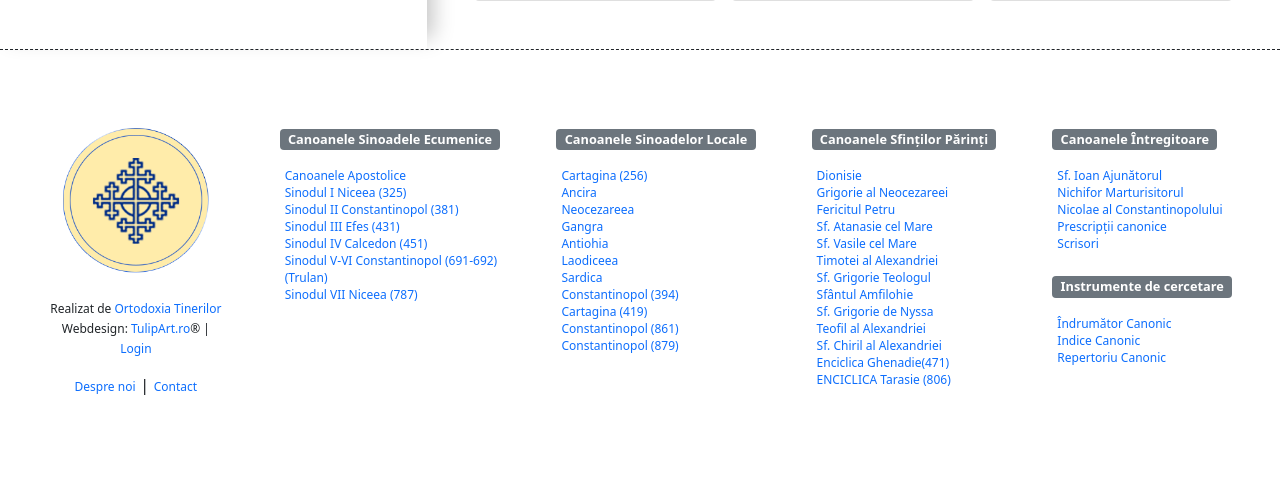
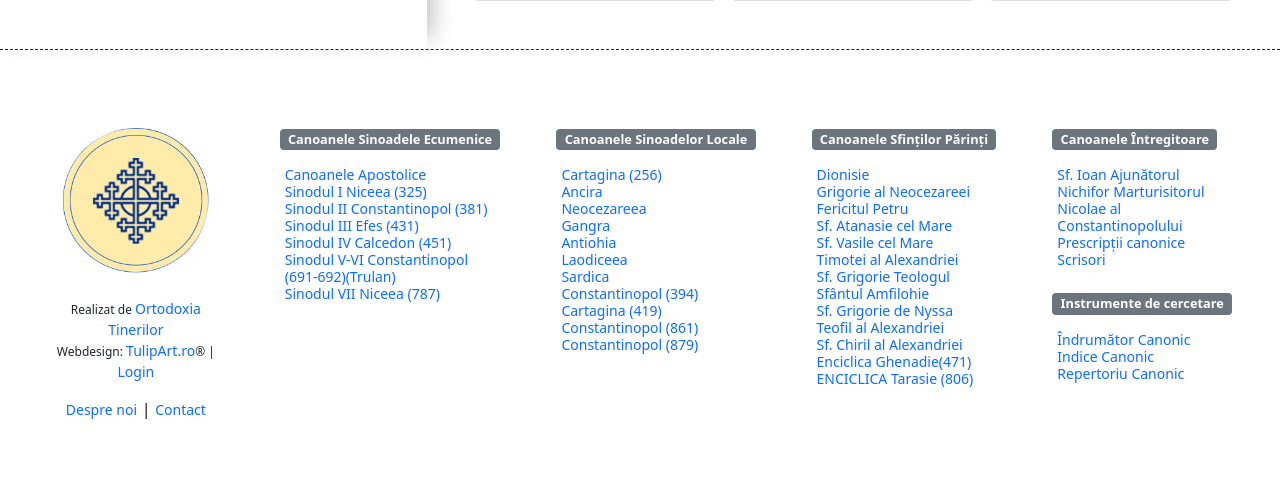
Before and after one commit to dutzelu/canoaneortodoxe, a PHP site: page /canoane/ in a window 1280 px wide. Shown: the part 2770-3254 px from the top of the page. Before the commit the page ends 3165 px from the top, so only its background shows below. Run offline with PHP 8.4, Linux system fonts and the light colour scheme; data comes from the database, SQL or seed files in the repository; some libraries are stand-ins or nearby versions.

Commit message:
font size footer

```diff
--- a/style.css
+++ b/style.css
@@ -283,7 +283,7 @@ footer {
   border-top:1px dashed;
 }
 footer a {
-  font-size:12px;
+  font-size:14px;
 }
 
 .logoFooter img {max-width:150px;}
@@ -293,7 +293,7 @@ footer a {
 footer ul li {
   list-style: none;
   margin:0;
-  line-height: 15px;
+  line-height: 16px;
   margin-left:5px;
 
 }
```
